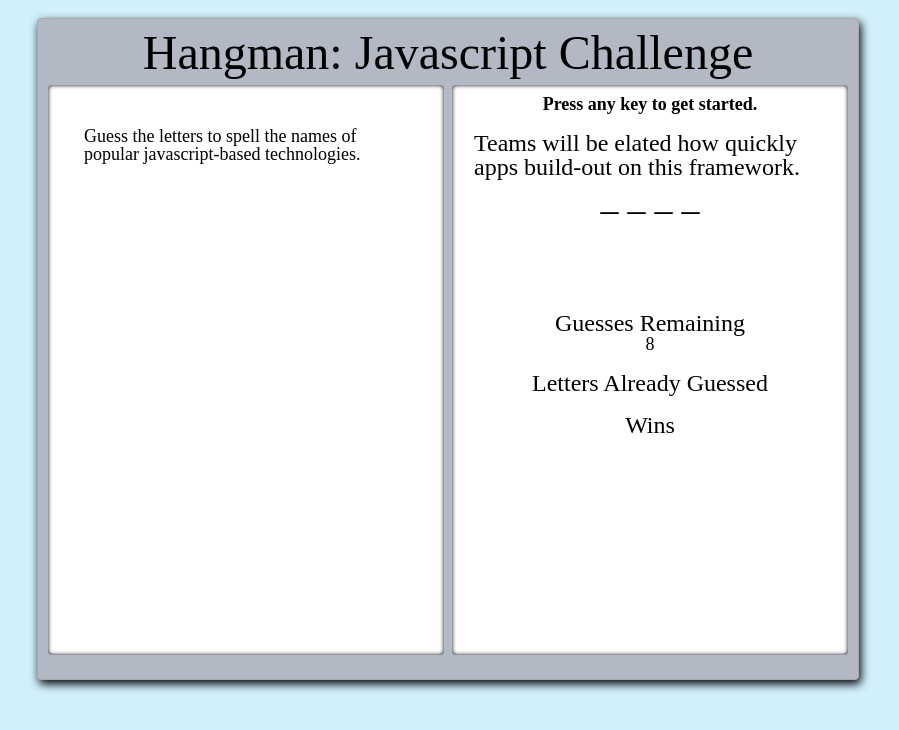
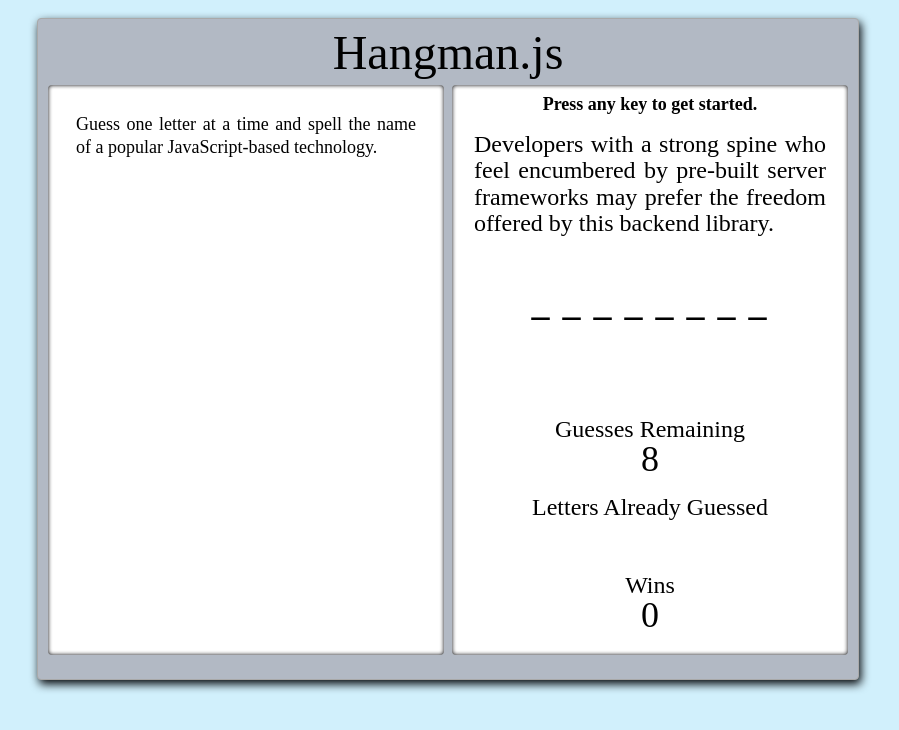
Before and after one commit to mattRCB/week-3-game, a PHP site: page / in a window 1280 px wide. Shown: the top 730 px of the page, without its empty margins (192-1091 px from the left). Run offline with PHP 8.4, Linux system fonts and the light colour scheme.

Commit message:
update css

```diff
--- a/assets/css/style.css
+++ b/assets/css/style.css
@@ -27,8 +27,18 @@ p {
 	font-size: 18px;
 }
 
+#displayBlanks, #displayRemaining, #displayGuessed, #displayWins {
+	font-size: 36px;
+}
+#displayGuessed {
+	letter-spacing: 2px;
+	height: 36px;
+}
+
 #displayBlanks {
-	font-size: 36px;
+	padding-top: 48px;
+	letter-spacing: 2px;
+	font-weight: bold;
 }
 
 #guessesRemaining {
@@ -62,6 +72,9 @@ p {
 	border-radius: 4px;
 	overflow: scroll;
 	margin-right: 2px;
+	text-align: justify;
+	text-justify: newspaper;
+	line-height: 1.25;
 }
 
 #infoDisplay img {
@@ -69,7 +82,7 @@ p {
 }
 
 #infoDisplay p {
-	margin: 32px;
+	margin: 18px 24px 0px 24px;
 }
 
 #gameDisplay {
@@ -85,7 +98,9 @@ p {
 }
 
 #hint {
-	text-align: left;
+	text-align: justify;
+	text-justify: newspaper;
+	line-height: 1.1;
 	margin-left: 18px;
 	margin-right: 18px;
 }
--- a/assets/javascript/game.js
+++ b/assets/javascript/game.js
@@ -28,6 +28,12 @@ var gameObject = {
 		desc : "Hapi is a framework for creating Node servers to run RESTful-APIs and MVC-style applications. Similar to django for python, and rails for ruby, Hapi can be used to create a ready-made generic server with capabilities including user-authentication, MVC routing, input validation, cookies and caching. Customized web applications are prototyped rapidly by re-configuring the pre-built infrastructure. Hapi is employed best by larger organizations and development teams building complex applications, as the ready-to-use infastructure encourages developers to adhere to Hapi conventions. DIY'ers and smaller teams building projects of narrow-scope may find the pre-made structure counterproductive.",
 		img : "./assets/images/hapi.png",
 		hint : "Teams will be elated how quickly apps build-out on this framework."
+	},
+	backbone : {
+		technology : "Backbone.js",
+		desc : "Backbone.js is a lightweight, server-side, Model-View javaScript library that provides a RESTful JSON interface. Useful for developing single-page web-apps and capable of keeping data synchronized across numerous, concurrent clients and the server, backbone.js is a great choice for developers seeking to leverage a powerful MVC library without becoming entangled with a lot of generic, pre-built infastructure.",
+		img : "./assets/images/backbone.png",
+		hint : "Developers with a strong spine who feel encumbered by pre-built server frameworks may prefer the freedom offered by this backend library."
 	}
 }
 
@@ -43,7 +49,7 @@ if (isTouchDevice() === false) {
 	console.log("This is a touchscreen device");
 }
 
-var words = ["angular", "node", "handlebars", "express", "hapi"]
+var words = ["angular", "node", "handlebars", "express", "hapi", "backbone"]
 var wordsDiminished = words.slice();
 var currentStr = "";
 var currentWord = [];
@@ -150,14 +156,17 @@ document.onkeyup = function(event) {
 	}
 
 	/* If the guessed-letter was incorrect AND it wasn't already guessed, then decrease guesses-remaining and include the letter in the list of incorrect guesses */
-	if ((foundTheLetter == false)  && (lettersGuessed.indexOf(key) < 0)){
+	if ((foundTheLetter == false)  && (lettersGuessed.indexOf(" " + key) < 0)){
 		guessesRemaining--;
 		displayGuessesRemaining();
-		lettersGuessed.push(key);
+		lettersGuessed.push(" " + key);
 		displayGuessed();
 		/* Check if guessesRemaining is 0; if so, end round & reset for new round. */
 		if (guessesRemaining == 0) {
+			alert('Sorry, you didn\'t win this round. The word we were looking for was "' + currentStr + '".');
+			displayObjectSet(currentStr);
 			resetGame();
+
 		}
 	} else /* THE LETTER-GUESSED WAS CORRECT */ {
 		/*Add the letter to the on-screen blanks/letters, i.e. display of the word*/
--- a/index.html
+++ b/index.html
@@ -7,10 +7,10 @@
     <meta name="viewport" content="width=device-width, initial-scale=1">
     <!-- The above 3 meta tags *must* come first in the head; any other head content must come *after* these tags -->
     <title>Hangman</title>
-	<link href="https://fonts.googleapis.com/css?family=Signika" rel="stylesheet">
+<!--	<link href="https://fonts.googleapis.com/css?family=Signika" rel="stylesheet"> -->
      <!-- bootstrap cdn -->
 <!--	<link rel="stylesheet" href="https://maxcdn.bootstrapcdn.com/bootstrap/3.3.7/css/bootstrap.min.css"> -->
-<link rel="stylesheet" type="text/css" href="./assets/css/reset.css">
+	<link rel="stylesheet" type="text/css" href="./assets/css/reset.css">
 	<link rel="stylesheet" type="text/css" href="./assets/css/style.css">
 
 
@@ -19,10 +19,10 @@
 <body>
 	<div class="container">
 
-				<h1>Hangman: Javascript Challenge</h1>
+				<h1>Hangman.js</h1>
 
 				<div id="infoDisplay">
-					<p>Guess the letters to spell the names of popular javascript-based technologies. </p>
+					<p>Guess one letter at a time and spell the name of a popular JavaScript-based technology.</p>
 				</div>
 
 
@@ -45,7 +45,7 @@
 					</div>
 					<div id="wins">
 						<h3>Wins</h3>
-						<p id="displayWins"></p>
+						<p id="displayWins">0</p>
 					</div>
 				</div>
 
```
Also changed, not shown: assets/images/backbone.png (added), assets/images/express.png, assets/images/hapi.png.
